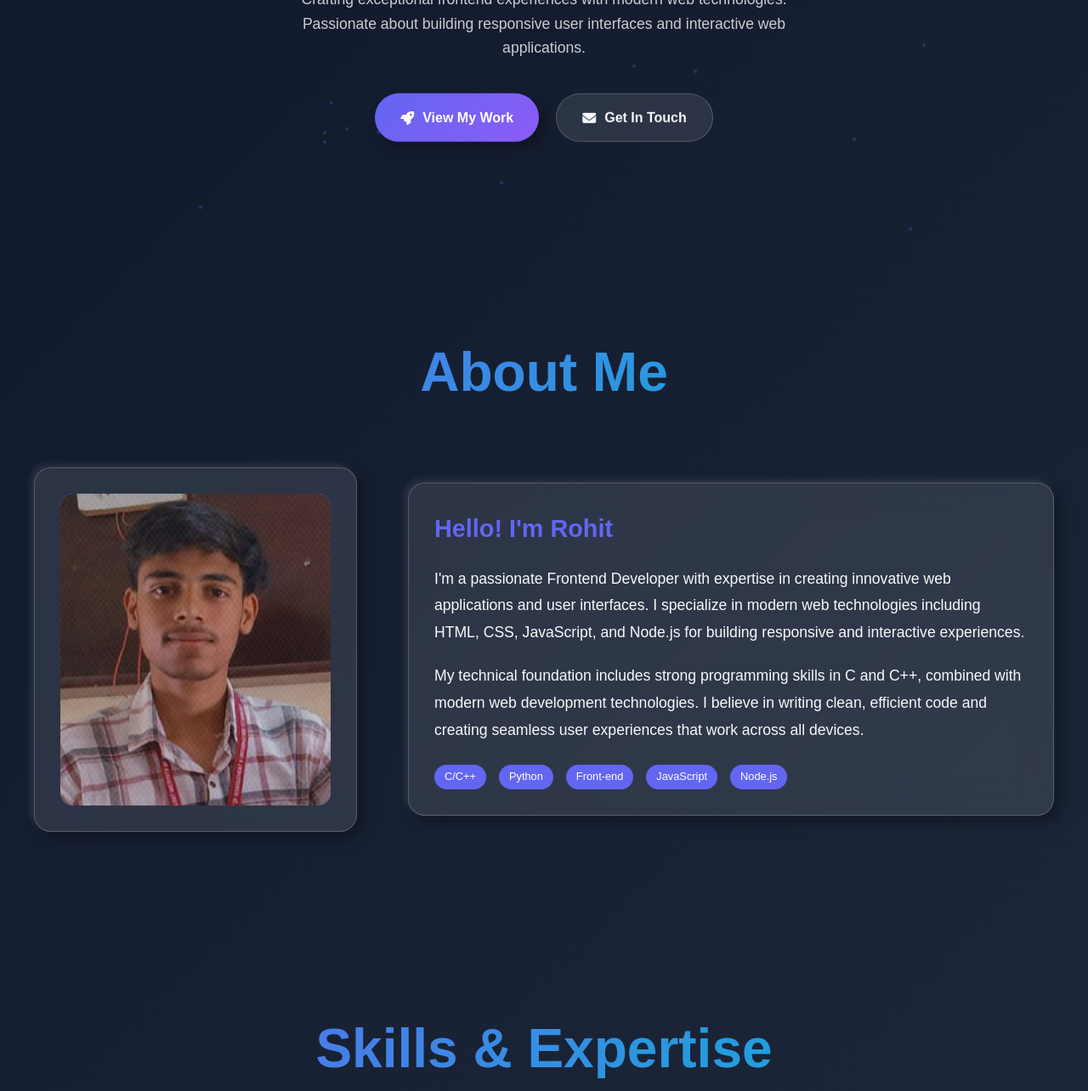
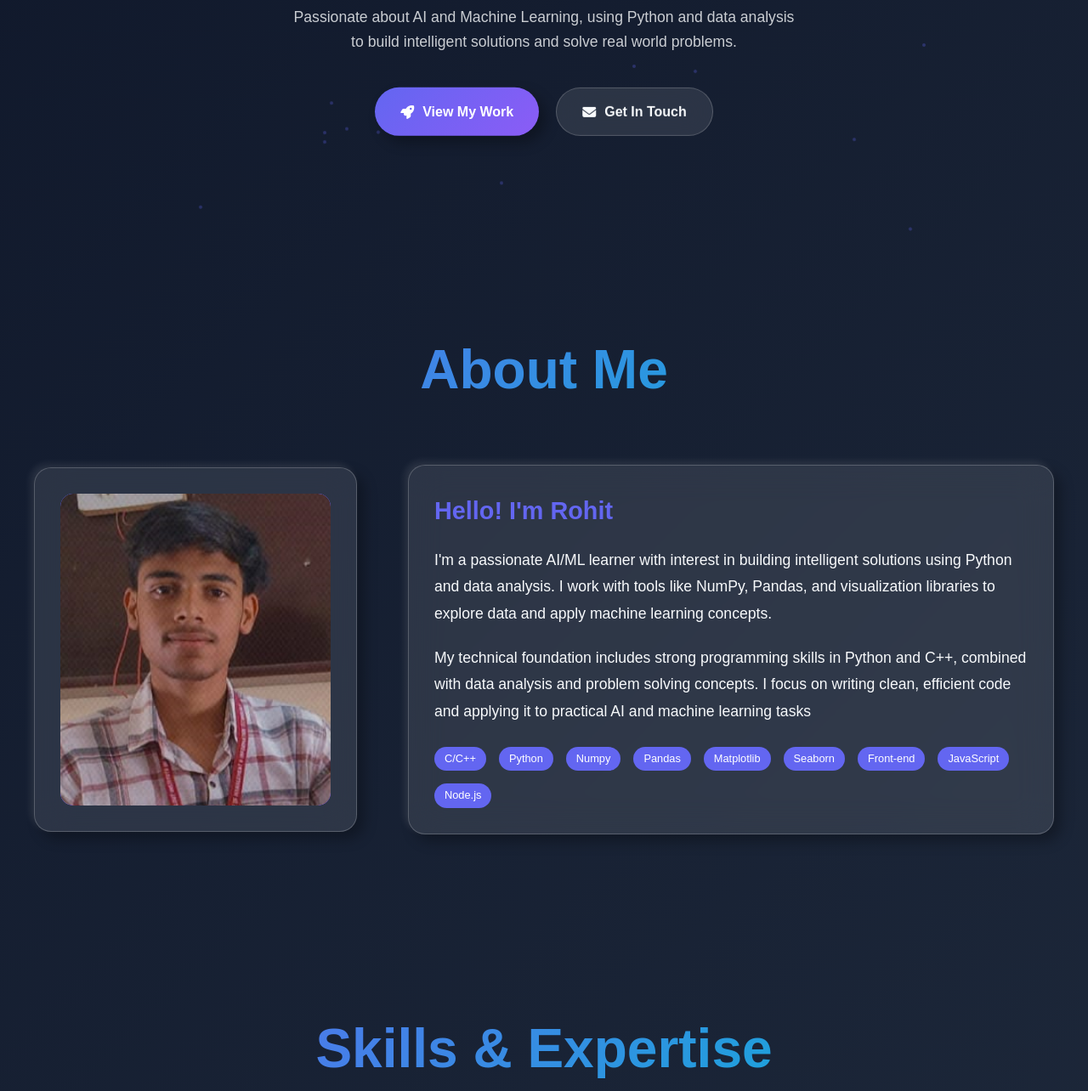
Before and after one commit to rohit4500-coder/portfolioUi, a plain HTML site: page index.html in a window 1280 px wide. Shown: the part 517-1801 px from the top of the page at 85% size. Drawn offline with nearby package versions, Linux system fonts and the light colour scheme.

Commit message:
Revise profile to emphasize AI and Machine Learning
Updated personal description and skills to reflect a focus on AI/ML and Python.

```diff
--- a/index.html
+++ b/index.html
@@ -91,9 +91,9 @@
         </h2>
 
         <p class="hero-description">
-          Crafting exceptional frontend experiences with modern web
-          technologies. Passionate about building responsive user interfaces and
-          interactive web applications.
+          Passionate about AI and Machine Learning,
+          using Python and data analysis to build intelligent solutions
+          and solve real world problems.
         </p>
         <div class="cta-buttons">
           <a href="#projects" class="btn btn-primary">
@@ -135,18 +135,16 @@
               <p
                 style="margin-bottom: 20px; font-size: 1.1rem; line-height: 1.8"
               >
-                I'm a passionate Frontend Developer with expertise in creating
-                innovative web applications and user interfaces. I specialize in
-                modern web technologies including HTML, CSS, JavaScript, and
-                Node.js for building responsive and interactive experiences.
+                I'm a passionate AI/ML learner with interest in building intelligent
+                solutions using Python and data analysis. I work with tools like NumPy, Pandas,
+                and visualization libraries to explore data and apply machine learning concepts.
               </p>
               <p
                 style="margin-bottom: 20px; font-size: 1.1rem; line-height: 1.8"
               >
-                My technical foundation includes strong programming skills in C
-                and C++, combined with modern web development technologies. I
-                believe in writing clean, efficient code and creating seamless
-                user experiences that work across all devices.
+                My technical foundation includes strong programming skills in Python and C++,
+                combined with data analysis and problem solving concepts. I focus on writing clean,
+                efficient code and applying it to practical AI and machine learning tasks
               </p>
               <div
                 style="
@@ -158,6 +156,10 @@
               >
                 <span class="tech-tag">C/C++</span>
                 <span class="tech-tag">Python</span>
+                <span class="tech-tag">Numpy</span>
+                <span class="tech-tag">Pandas</span>
+                <span class="tech-tag">Matplotlib</span>
+                <span class="tech-tag">Seaborn</span>
                 <span class="tech-tag">Front-end</span>
                 <span class="tech-tag">JavaScript</span>
                 <span class="tech-tag">Node.js</span>
@@ -444,7 +446,7 @@
             </button>
 
             <p style="margin-top: 20px; font-size: 0.9rem; opacity: 0.7">
-              Last updated: June 2025
+              Last updated: April 2026
             </p>
           </div>
         </div>
```
